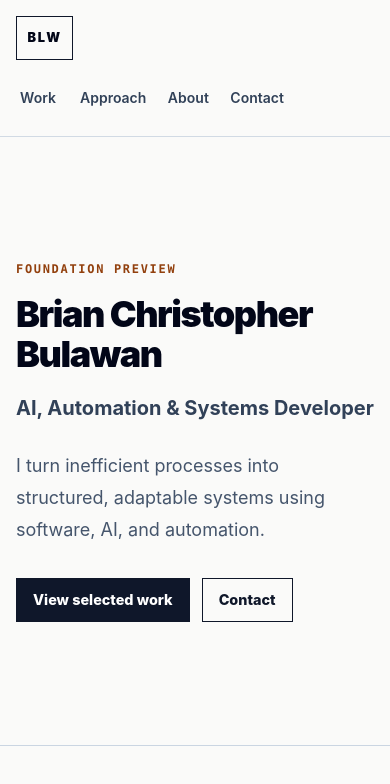
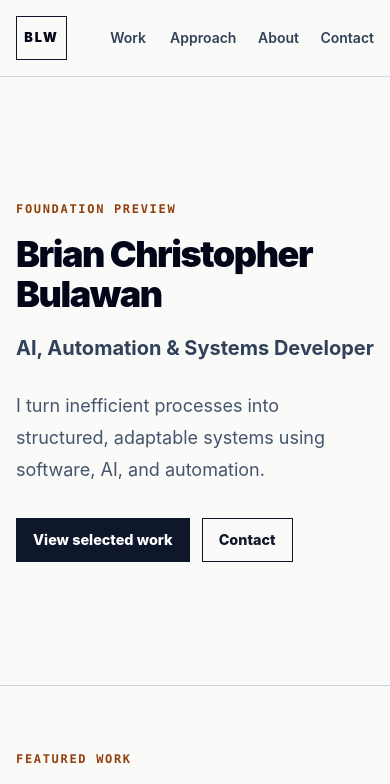
Before and after one commit to bekindtomammals0/blw-portfolio, a React (Vite) app: page / in a window 390 px wide. Shown: the top 784 px of the page. Built offline with nearby package versions, Linux system fonts and the light colour scheme.

Commit message:
fix: adjust header layout and navigation styles for improved responsiveness

```diff
--- a/src/components/SiteHeader.tsx
+++ b/src/components/SiteHeader.tsx
@@ -9,7 +9,7 @@ export function SiteHeader({ hasNotes }: SiteHeaderProps) {
 
   return (
     <header className="site-header">
-      <div className="page-shell flex flex-wrap items-center justify-between gap-4 py-4">
+      <div className="page-shell flex items-center justify-between gap-4 py-4">
         <a
           className="brand-link"
           href="#top"
@@ -18,7 +18,7 @@ export function SiteHeader({ hasNotes }: SiteHeaderProps) {
           BLW
         </a>
         <nav aria-label="Primary navigation">
-          <ul className="flex flex-wrap items-center justify-end gap-x-5 gap-y-2 text-sm font-semibold text-slate-700">
+          <ul className="flex items-center justify-end gap-x-5 gap-y-2 text-sm font-semibold text-slate-700">
             {navigation.map((item) => (
               <li key={item.href}>
                 <a className="nav-link" href={item.href}>
--- a/src/styles/index.css
+++ b/src/styles/index.css
@@ -5,6 +5,7 @@
   --color-text-secondary: #475569;
   --color-border: #cbd5e1;
   --color-accent-text: #713f12;
+  --header-offset: 4.5rem;
 
   font-family:
     Inter,
@@ -51,7 +52,7 @@ img {
   z-index: 20;
   border-bottom: 1px solid rgb(203 213 225 / 0.85);
   background: rgb(250 250 249 / 0.94);
-  backdrop-filter: blur(12px);
+  backdrop-filter: blur(8px);
 }
 
 .site-header nav {
@@ -60,13 +61,13 @@ img {
 }
 
 .site-header nav ul {
-  justify-content: flex-start;
+  justify-content: flex-end;
   margin: 0;
   padding: 0;
 }
 
 .section-anchor {
-  scroll-margin-top: 13rem;
+  scroll-margin-top: var(--header-offset);
 }
 
 .skip-link {
@@ -547,9 +548,16 @@ img {
   line-height: 1.7;
 }
 
+@media (max-width: 48rem){
+  :root {
+    --header-offset: 4.5rem;
+  }
+}
+
 @media (min-width: 48rem) {
   .site-header nav {
     width: auto;
+    min-width: 0;
   }
 
   .site-header nav ul {
@@ -557,7 +565,7 @@ img {
   }
 
   .section-anchor {
-    scroll-margin-top: 5.5rem;
+    scroll-margin-top: var(--header-offset);
   }
 
   .approach-grid {
```
